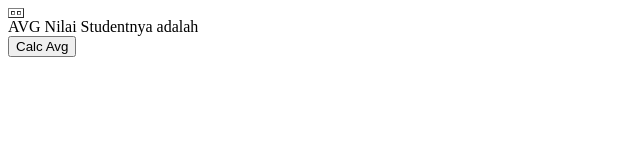
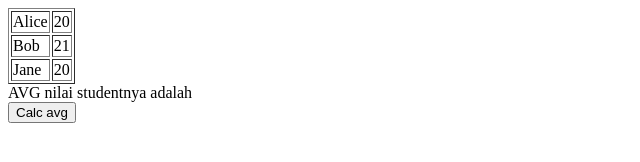
Before and after one commit to AzanRit/GFE01053, a plain HTML site: page Module 1/Session 1/Hands On/index.html in a window 1280 px wide. Shown: the whole page, without its empty margins (0-640 px from the left). Drawn offline with Linux system fonts and the light colour scheme.

Commit message:
Update index.html

```diff
--- a/Module 1/Session 1/Hands On/index.html
+++ b/Module 1/Session 1/Hands On/index.html
@@ -1,17 +1,18 @@
 <!DOCTYPE html>
-<html lang="en">
+<html>
 <head>
-    <meta charset="UTF-8">
-    <meta http-equiv="X-UA-Compatible" content="IE=edge">
-    <meta name="viewport" content="width=device-width, initial-scale=1.0">
-    <title>Hand on Module 1</title>
+  <title>Hands on Module 1 Session 1</title>
+  <meta charset="UTF-8" />
 </head>
 <body>
-    <table border="1">
-        <td></td>
-        <td></td>
-    </table>
-    <span>AVG Nilai Studentnya adalah <br> </span>
-    <button>Calc Avg</button>
+  <table border="1" id="data">
+    <tbody></tbody>
+  </table>
+
+  AVG nilai studentnya adalah
+  <div id="avg"></div>
+
+  <button id="calcButton">Calc avg</button>
+  <script src="script.js"></script>
 </body>
 </html>
```
